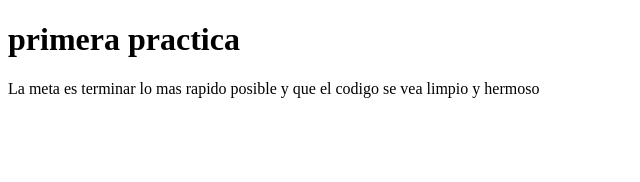
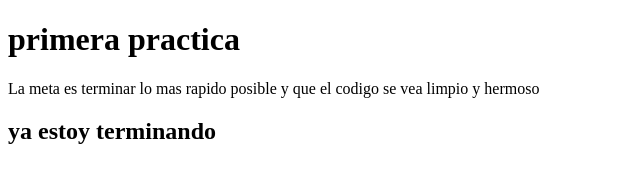
Before and after one commit to Guevara0002/practicanbdo-, a plain HTML site: page index.html in a window 1280 px wide. Shown: the whole page, without its empty margins (0-640 px from the left). Drawn offline with Linux system fonts and the light colour scheme.

Commit message:
ya casi termino xd

```diff
--- a/index.html
+++ b/index.html
@@ -8,5 +8,6 @@
 <body>
     <h1>primera practica</h1>
     <p>La meta es terminar lo mas rapido posible y que el codigo se vea limpio y hermoso</p>
+    <h2>ya estoy terminando</h2>
 </body>
 </html>
```
